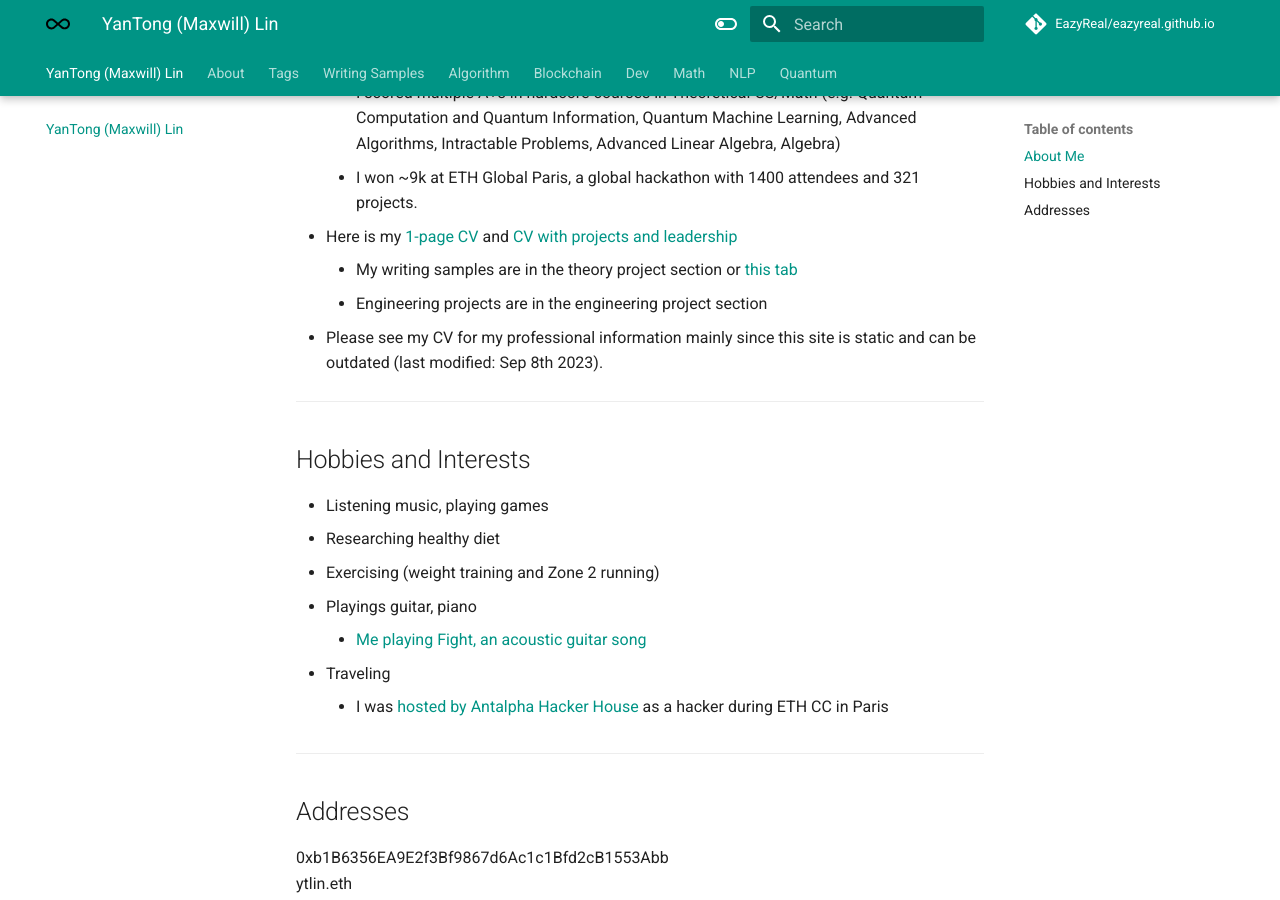
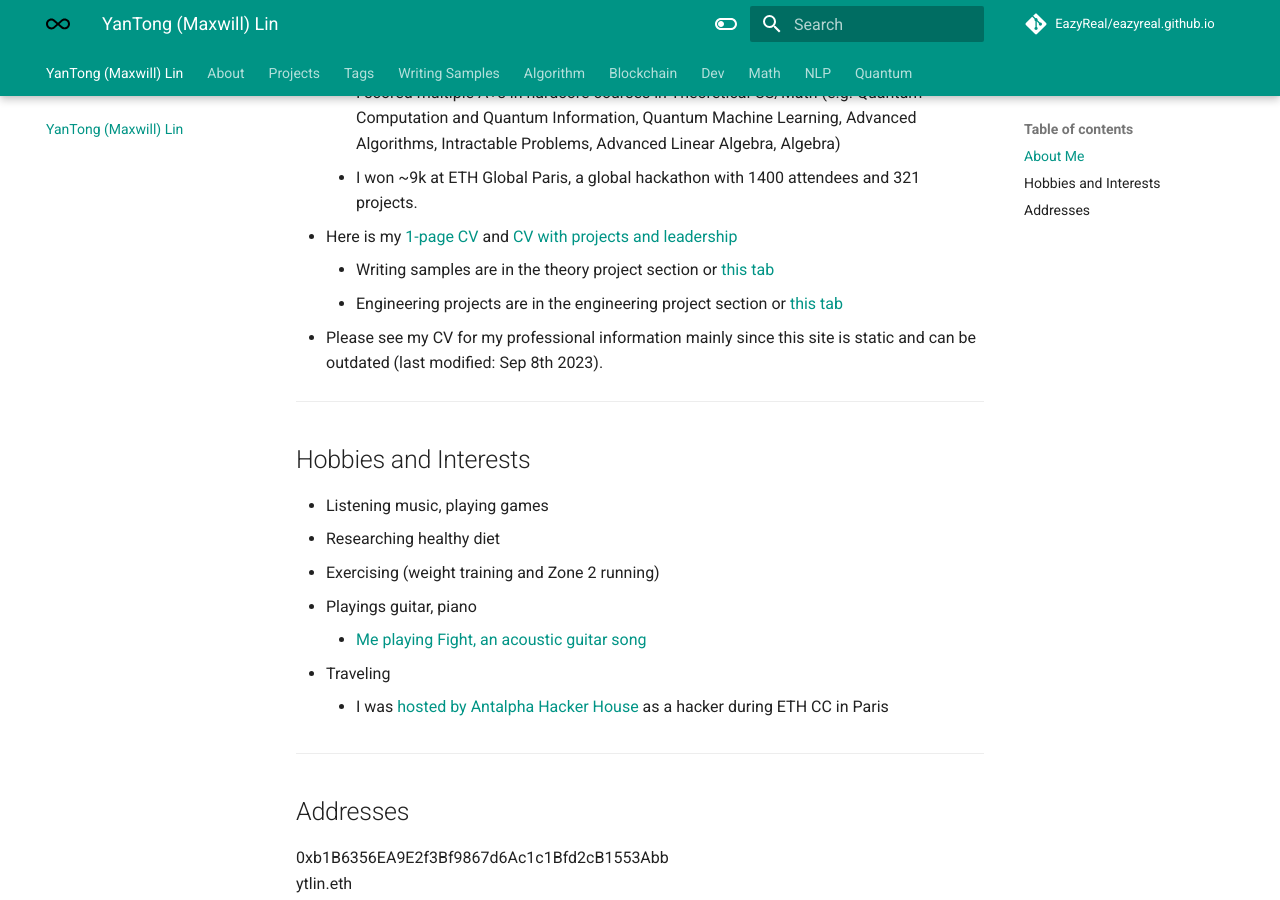
Before and after one commit to EazyReal/eazyreal.github.io, an MkDocs documentation site: the page built from docs/index.md, in a window 1280 px wide and 900 px high, scrolled down 714 px. Built offline with MkDocs 1.6.1 and Material for MkDocs 9.7.7, drawn with Linux system fonts in a browser that asks for light colours; comment, search, counter and statistics services are not loaded.

Commit message:
add engineering projects and link to frontpage

```diff
--- a/docs/index.md
+++ b/docs/index.md
@@ -15,8 +15,8 @@ tags: [home]
     - I scored multiple A+s in hardcore courses in Theoretical CS/Math (e.g. Quantum Computation and Quantum Information, Quantum Machine Learning, Advanced Algorithms, Intractable Problems, Advanced Linear Algebra, Algebra)
     - I won ~9k at ETH Global Paris, a global hackathon with 1400 attendees and 321 projects.
 - Here is my [1-page CV](https://drive.google.com/file/d/16nkGvbMUJJ8JabQOxMNzgntl9-LsBaEd) and [CV with projects and leadership](https://drive.google.com/file/d/1ntaSsTQ9a0-AxTWxOlPUJBn5N1Ntv3ho/view?usp=sharing)
-    - My writing samples are in the theory project section or [this tab](./writing_samples.md)
-    - Engineering projects are in the engineering project section
+    - Writing samples are in the theory project section or [this tab](./writing_samples.md)
+    - Engineering projects are in the engineering project section or [this tab](./projects.md)
 - Please see my CV for my professional information mainly since this site is static and can be outdated (last modified: Sep 8th 2023).
 
 ---
```
Also changed, not shown: docs/projects.md (added, +31 -0 lines).
